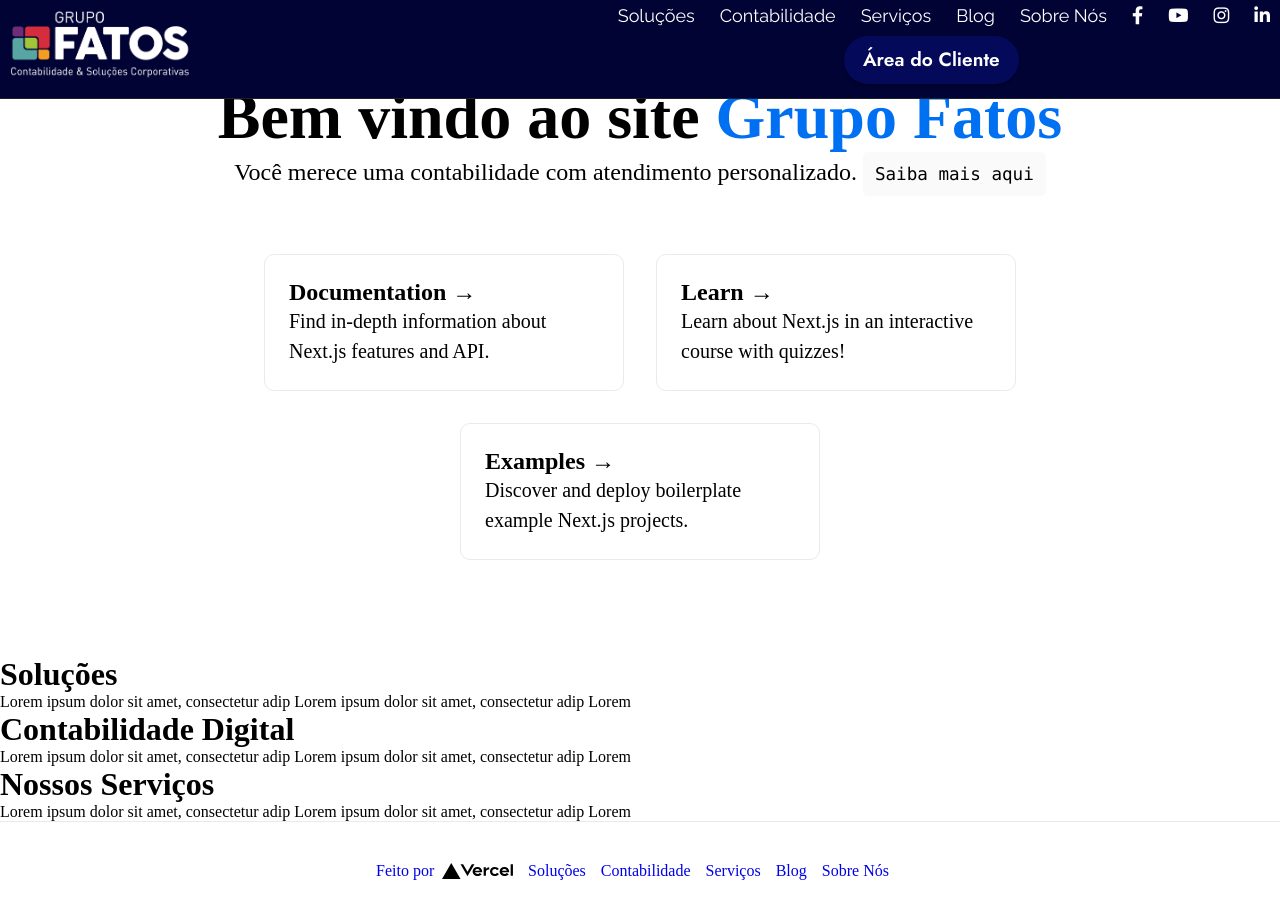
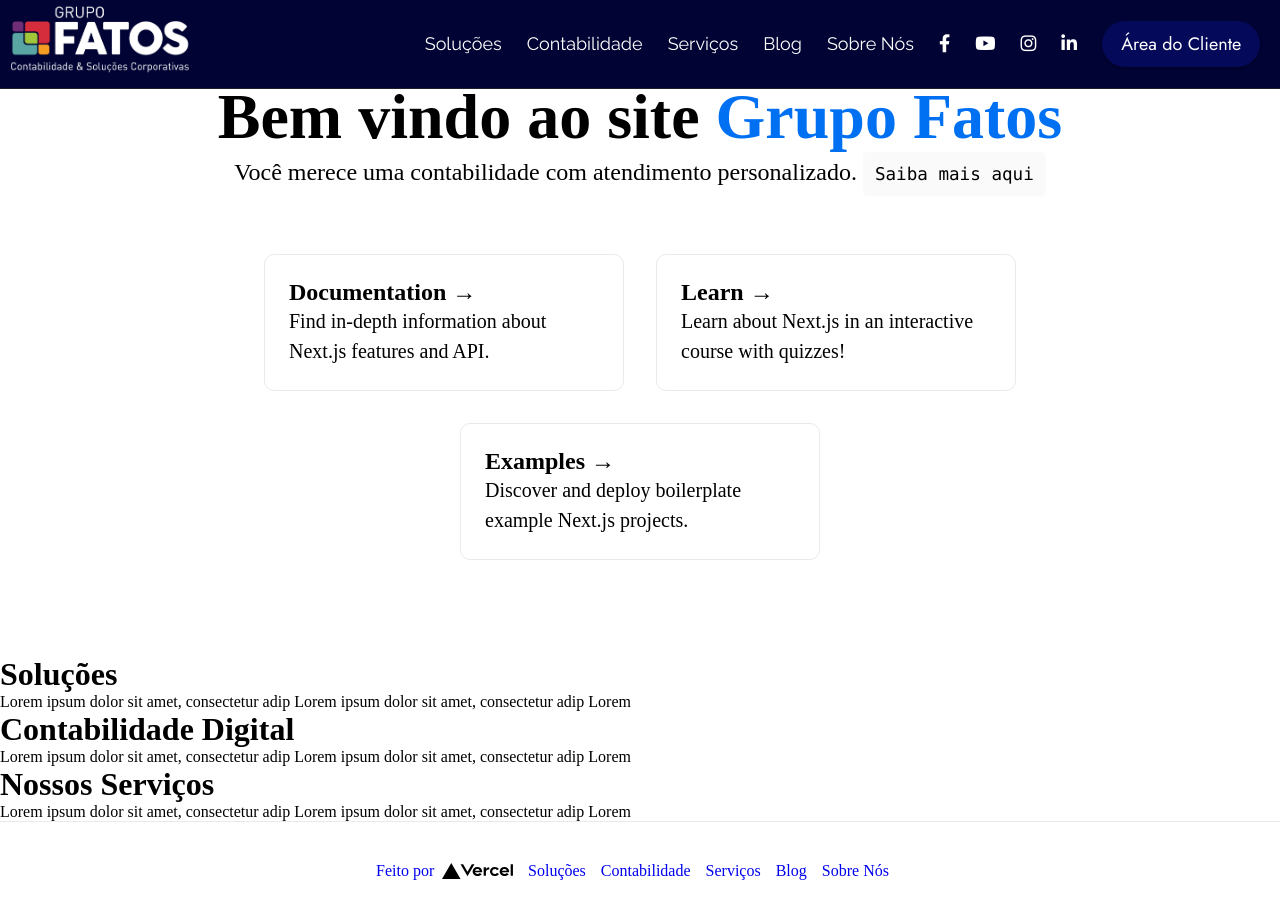
Before and after one commit to Akastro/GrupoFatos, a Next.js app: page / in a window 1280 px wide. Shown: the top 918 px of the page. Built offline with nearby package versions, Linux system fonts and the light colour scheme.

Commit message:
54° commit

```diff
--- a/components/Menu.js
+++ b/components/Menu.js
@@ -15,7 +15,7 @@ const Menu = () => (
                     <li><a href=" https://www.youtube.com/grupofatos " target=" _blank " className="menu-btn" _target="_blank"><i class="fab fa-youtube"></i></a></li>
                     <li><a href=" https://www.instagram.com/gf_contabilidade " target=" _blank " className="menu-btn"><i class="fab fa-instagram"></i></a></li>
                     <li><a href=" https://www.linkedin.com/company/grupo-fatos-apoio-ao-empreendedor " target=" _blank " className="menu-btn"><i class="fab fa-linkedin-in"></i></a></li>
-                    <div class=" navbar-buttons mbr-section-btn "><a class=" btn btn-primary display-7 " href=" https://grupofatos.com.br/area-do-cliente.html ">Área do Cliente</a></div>
+                    <li><div class=" navbar-buttons mbr-section-btn "><a class=" btn btn-primary display-7 " href=" https://grupofatos.com.br/area-do-cliente.html ">Área do Cliente</a></div></li>
                 </ul>
                 <div className="menu-btn">
                 <i class="fas fa-align-right"></i>
```
